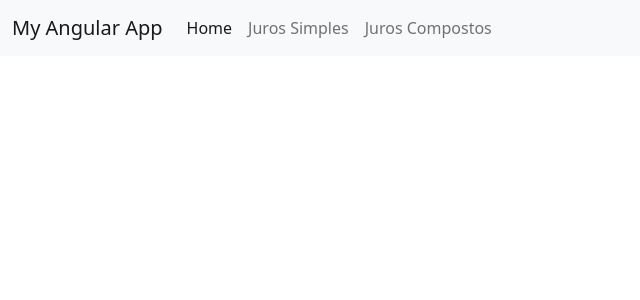
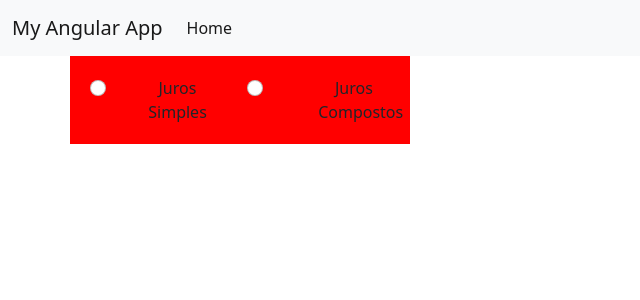
Before and after one commit to CaioCroccia/angular_1, an Angular app: page / in a window 1280 px wide. Shown: the top 300 px of the page, without its empty margins (0-640 px from the left). Built offline with nearby package versions, Linux system fonts and the light colour scheme.

Commit message:
2 files modified

```diff
--- a/src/app/app.component.html
+++ b/src/app/app.component.html
@@ -7,10 +7,23 @@
     <div class="collapse navbar-collapse" id="navbarNavAltMarkup">
       <div class="navbar-nav">
         <a class="nav-link active" aria-current="page" href="#">Home</a>
-        <a class="nav-link" href="#">Juros Simples</a>
-        <a class="nav-link" href="#">Juros Compostos</a>
-
       </div>
     </div>
   </div>
 </nav>
+<div class="container text-center">
+  <div class="row row-cols-4">
+    <div class="col">
+      <input class="form-check-input" type="radio" name="exampleRadios"  [value]="1" />
+        <label class="form-check-label" for="exampleRadios1">
+          Juros Simples
+        </label>
+    </div>
+<div class="col">
+  <input class="form-check-input" type="radio" name="exampleRadios"  [value]="1" />
+      <label  for="exampleRadios1">
+        Juros Compostos
+      </label>
+    </div>
+  </div>
+</div>
--- a/src/styles.css
+++ b/src/styles.css
@@ -1 +1,10 @@
 /* Add application styles & imports to this file! */
+
+.col{
+  background-color: red;
+  padding: 20px;
+  display: grid;
+  grid-template-columns: 50% 50%;
+  width: auto;
+
+}
```
